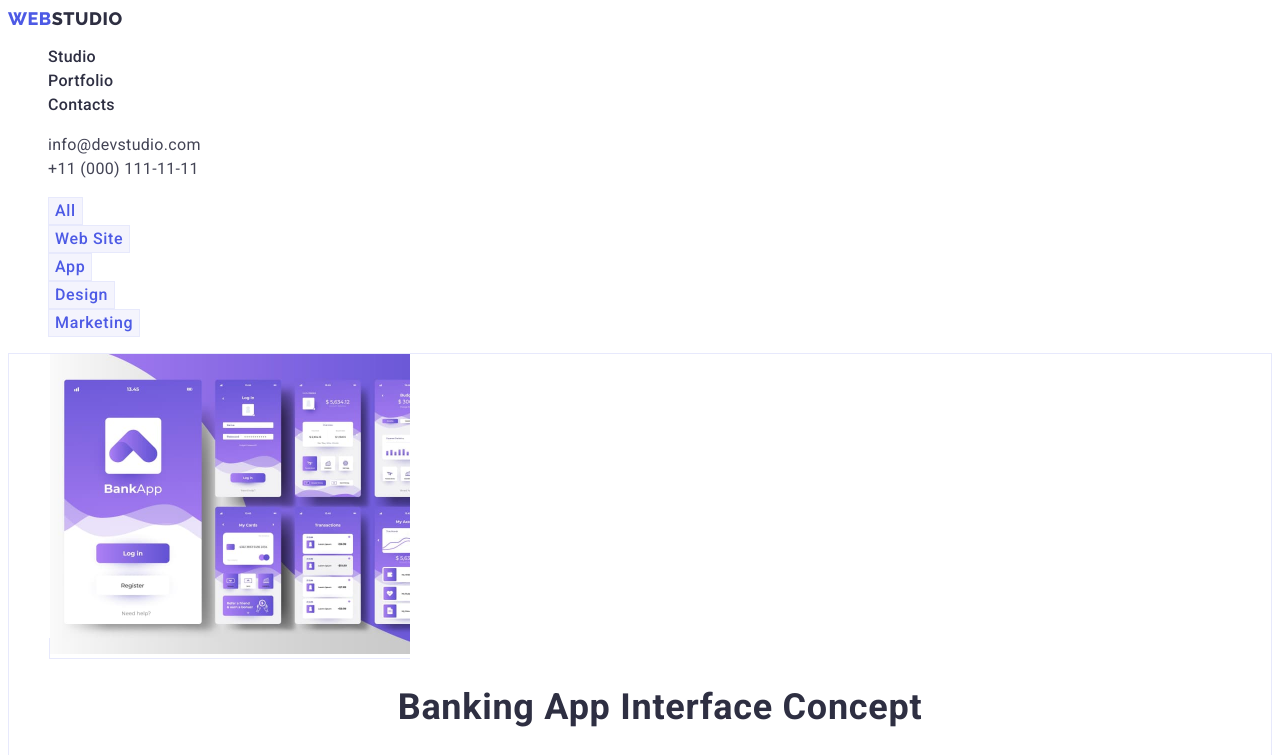
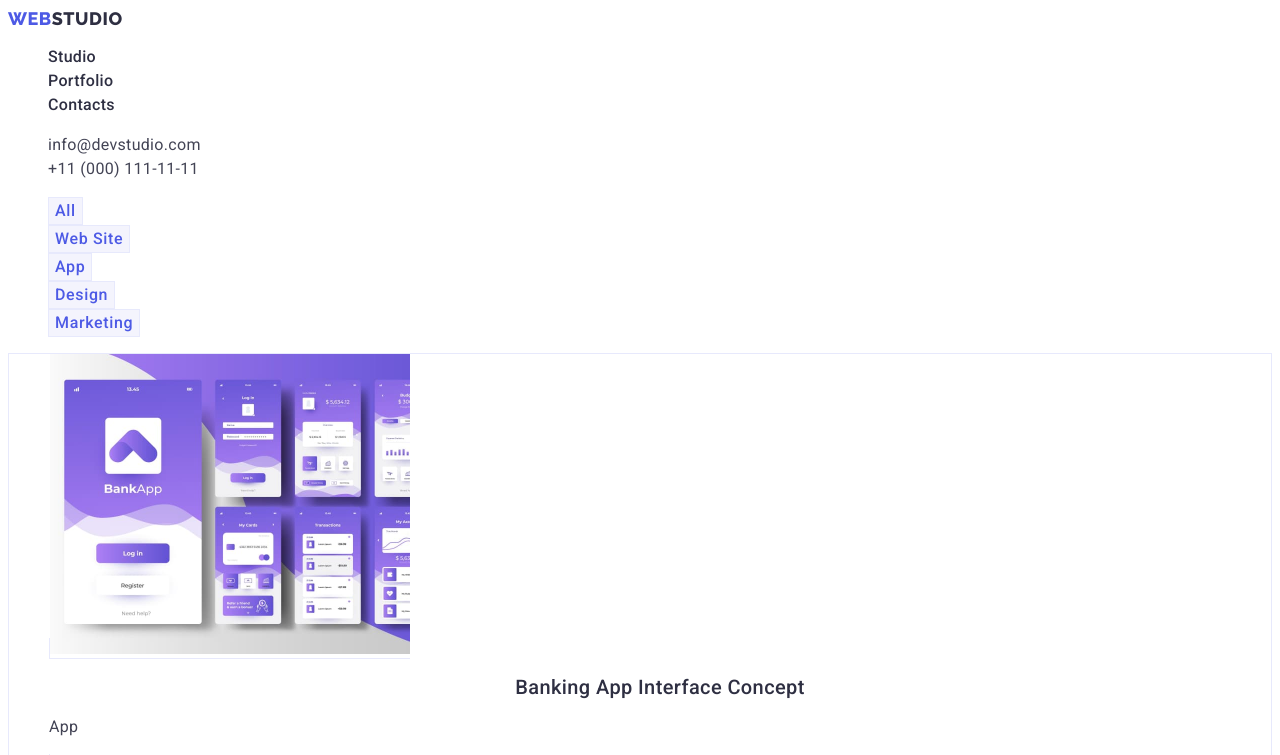
Before and after one commit to DemioSan/goit-markaup-hw-02, a plain HTML site: page portfolio.html in a window 1280 px wide. Shown: the top 755 px of the page. Drawn offline with Linux system fonts and the light colour scheme.

Commit message:
prayer 3

```diff
--- a/css/styles.css
+++ b/css/styles.css
@@ -220,7 +220,7 @@ footer {
   letter-spacing: 0.02em;
   color: #434455;
 }
-.porfolio-h {
+.portfolio-h {
   font-weight: 500;
   font-size: 20px;
   line-height: 1.2;
```
